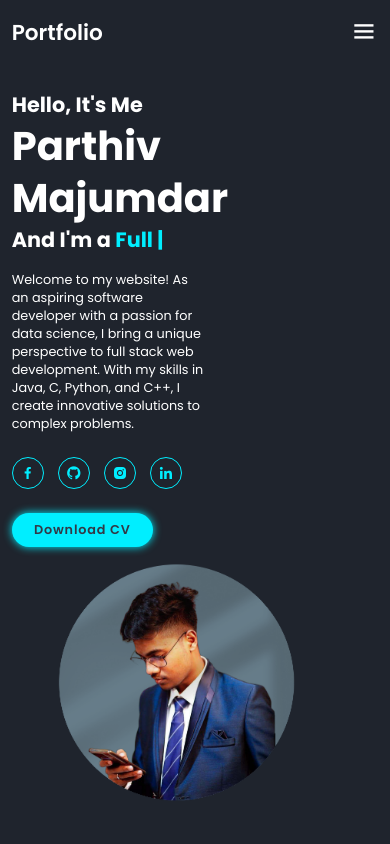
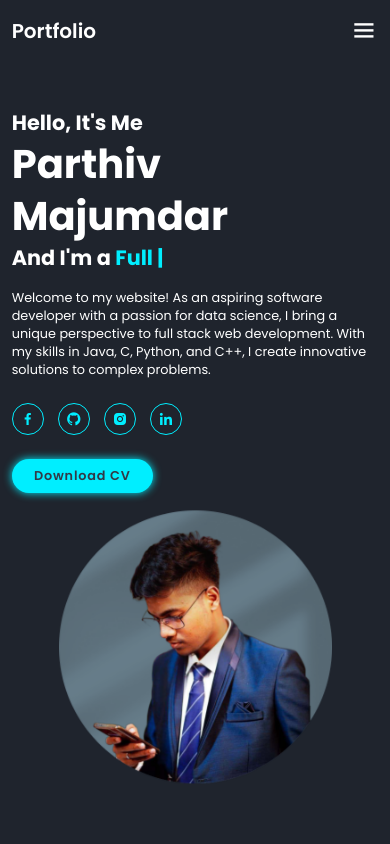
Before and after one commit to CodeWithParthiv/Portfolio.io, a plain HTML site: page index.html in a window 390 px wide. Shown: the top 844 px of the page. Drawn offline with nearby package versions, Linux system fonts and the light colour scheme.

Commit message:
Update style.css

```diff
--- a/css/style.css
+++ b/css/style.css
@@ -60,7 +60,7 @@ section {
 
 .logo {
 
-    font-size: 2.7rem;
+    font-size: 2.5rem;
     color: var(--text-color);
     font-weight: 600;
     cursor: default;
@@ -96,7 +96,7 @@ section {
 }
 
 .home-img img{
-    width: 30vw;
+    width: 27vw;
     animation: floatImage 4s ease-in-out infinite;
 }
 
@@ -138,7 +138,6 @@ span {
 .home-content p{
 
     font-size: 1.6rem;
-    width: 50vw;
 }
 
 .social-media a{
@@ -197,7 +196,7 @@ span {
 
 .about-img img {
 
-    width: 30vw;
+    width: 27vw;
 
 }
 
@@ -514,7 +513,6 @@ span {
     .home-img img {
         width: 70vw;
         margin-top: 4rem;
-        padding-right: 1cm;
     }
 
     .about {
```
